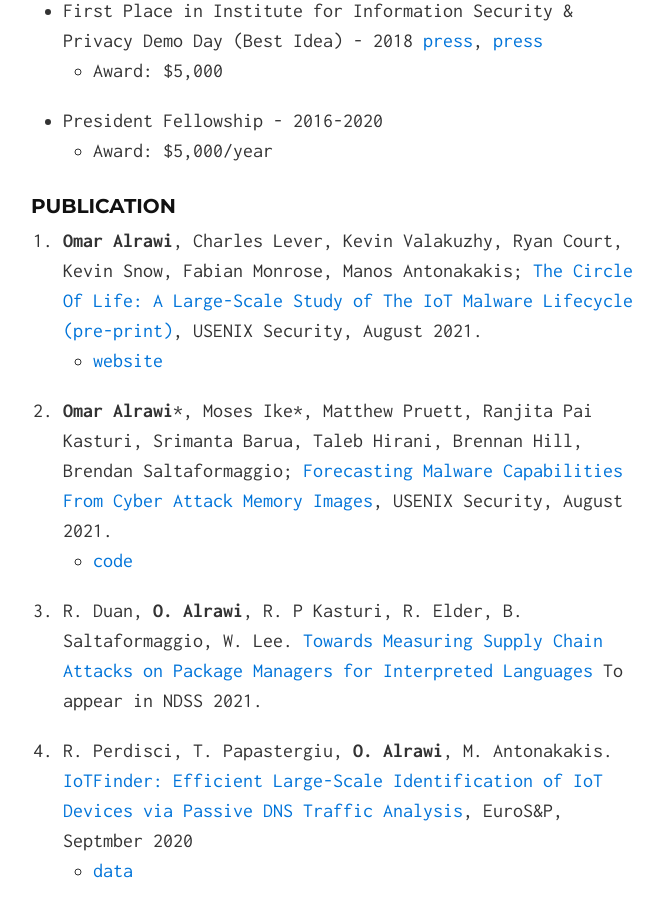
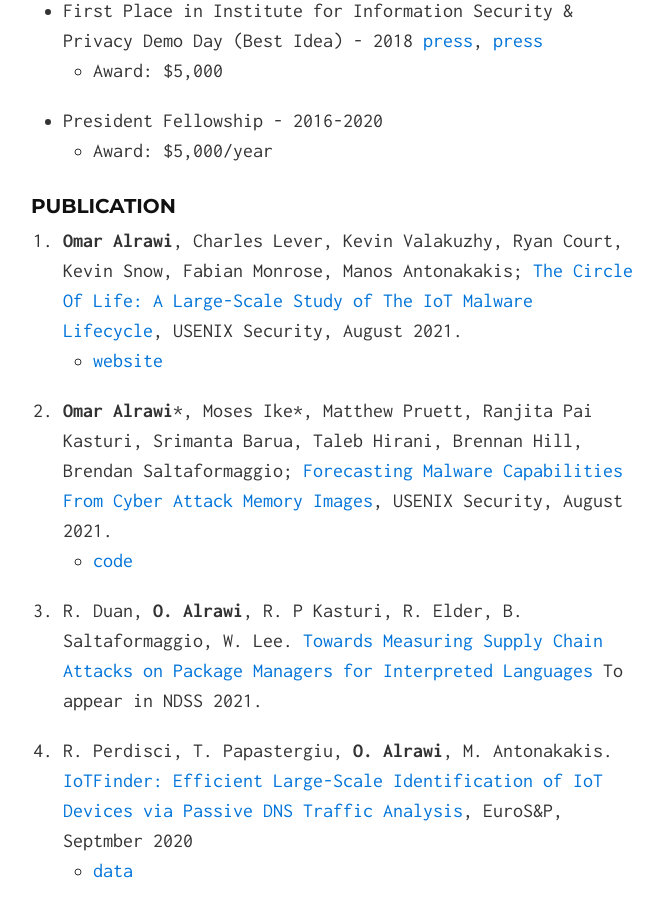
Before and after one commit to alrawi/alrawi.github.io, a Jekyll site: the page built from index.md, in a window 1280 px wide and 900 px high, scrolled down 1014 px. Shown: the whole window, without its empty margins (307-970 px from the left). Built offline with Jekyll 4.4.1, drawn with Linux system fonts in a browser that asks for light colours.

Commit message:
Update index.md

```diff
--- a/index.md
+++ b/index.md
@@ -25,7 +25,7 @@ Additionally, I am investigating malware threats affecting IoT, mobile apps, and
   * Award: $5,000/year
 
 ### Publication
-1. __Omar Alrawi__, Charles Lever, Kevin Valakuzhy, Ryan Court, Kevin Snow, Fabian Monrose, Manos Antonakakis; [The Circle Of Life: A Large-Scale Study of The IoT Malware Lifecycle (pre-print)](/static/papers/alrawi_iot-malware_sec21.pdf), USENIX Security, August 2021.
+1. __Omar Alrawi__, Charles Lever, Kevin Valakuzhy, Ryan Court, Kevin Snow, Fabian Monrose, Manos Antonakakis; [The Circle Of Life: A Large-Scale Study of The IoT Malware Lifecycle](/static/papers/alrawi_iot-malware_sec21.pdf), USENIX Security, August 2021.
   * [website](https://badthings.info/)
 1. __Omar Alrawi__{::nomarkdown}*{:/}, Moses Ike{::nomarkdown}*{:/}, Matthew Pruett, Ranjita Pai Kasturi, Srimanta Barua, Taleb Hirani, Brennan Hill, Brendan Saltaformaggio; [Forecasting Malware Capabilities From Cyber Attack Memory Images](/static/papers/alrawi_forecast_sec21.pdf), USENIX Security, August 2021.
   * [code](https://github.com/CyFI-Lab-Public/Forecast)
```
